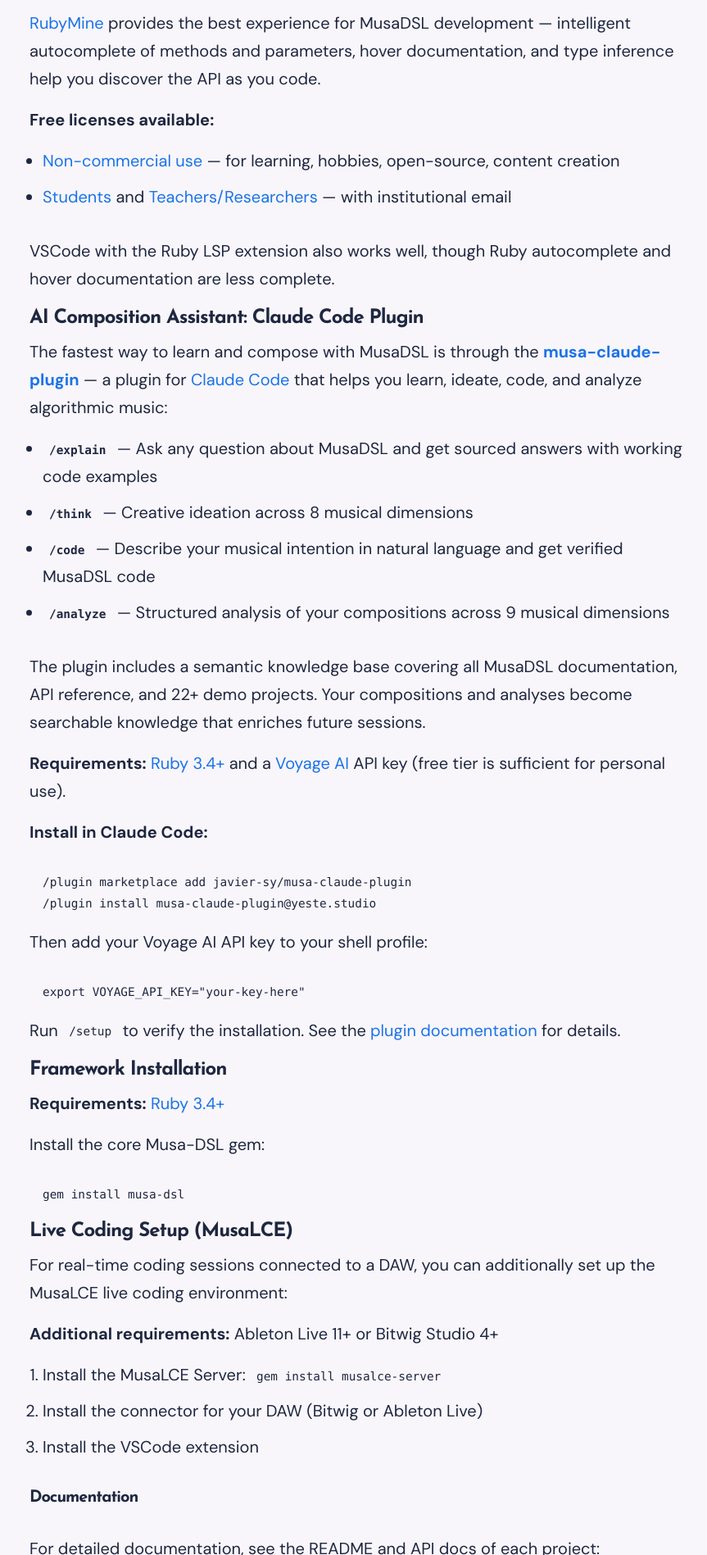
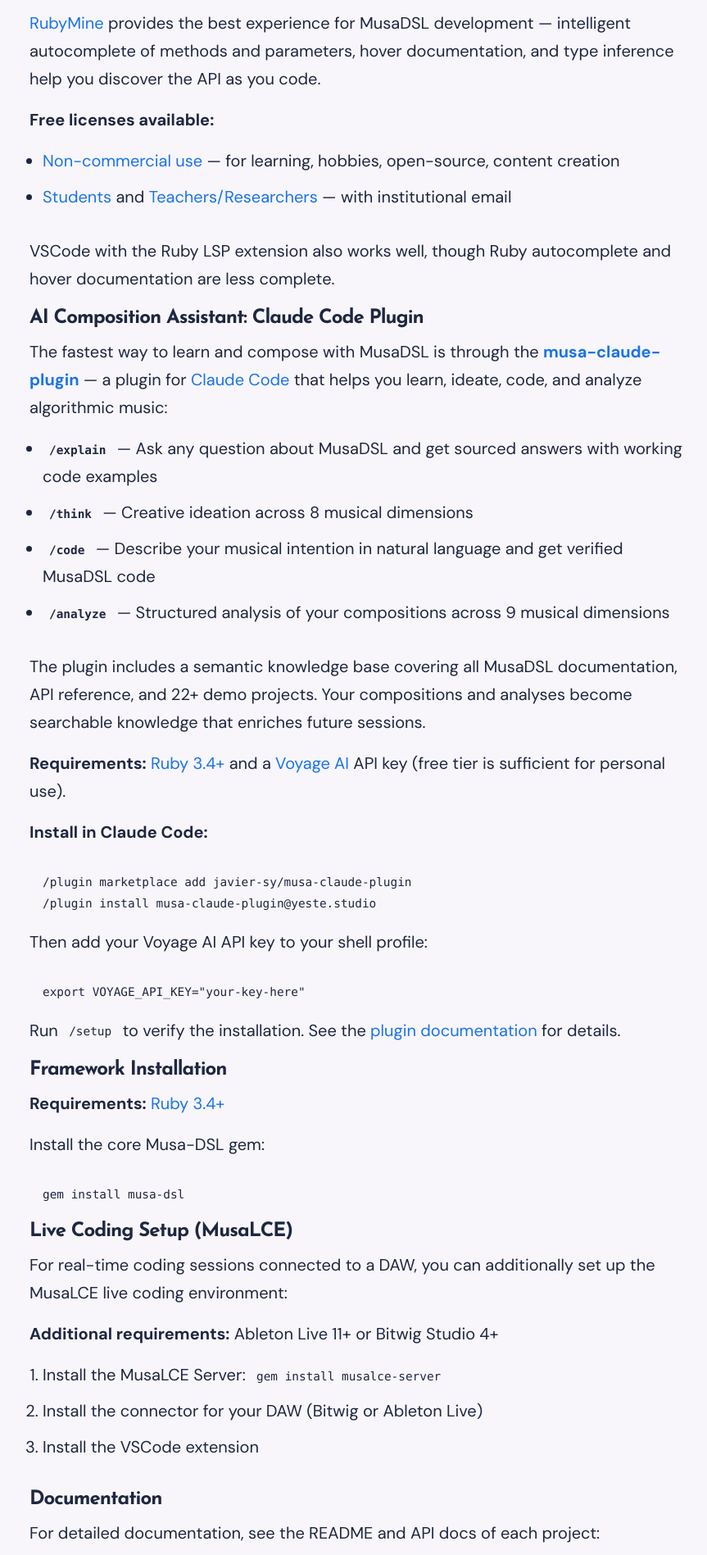
Before and after one commit to javier-sy/musadsl-website, a Jekyll site: the page built from index.html, in a window 1280 px wide. Shown: the part 4503-6400 px from the top of the page at 82% size, without its empty margins (204-1067 px from the left). Built offline with Jekyll 4.4.1, drawn with Linux system fonts in a browser that asks for light colours; comment, search, counter and statistics services are not loaded.

Commit message:
Corregir jerarquía de encabezados en Getting Started
Documentation y Demo Projects pasan de h4 a h3, al mismo nivel que
Framework Installation y Live Coding Setup. Normalizar indentación.

```diff
--- a/index.html
+++ b/index.html
@@ -375,7 +375,7 @@ description: MusaDSL is an open source Ruby framework for algorithmic sound and
         <li>Install the VSCode extension</li>
       </ol>
 
-        <h4>Documentation</h4>
+      <h3 style="margin-bottom: 0.5rem;">Documentation</h3>
       <p>For detailed documentation, see the README and API docs of each project:</p>
       <table class="libraries-table">
         <thead>
@@ -439,8 +439,7 @@ description: MusaDSL is an open source Ruby framework for algorithmic sound and
         </tbody>
       </table>
 
-        <!-- Demo Projects -->
-        <h4>Demo Projects</h4>
+      <h3 style="margin-bottom: 0.5rem;">Demo Projects</h3>
       <p>
         A comprehensive collection of <strong>22+ working examples</strong> demonstrating
         MusaDSL capabilities, from basic setup to advanced multi-phase compositions:
```
Lines whose indentation alone changed are shown as unchanged.
